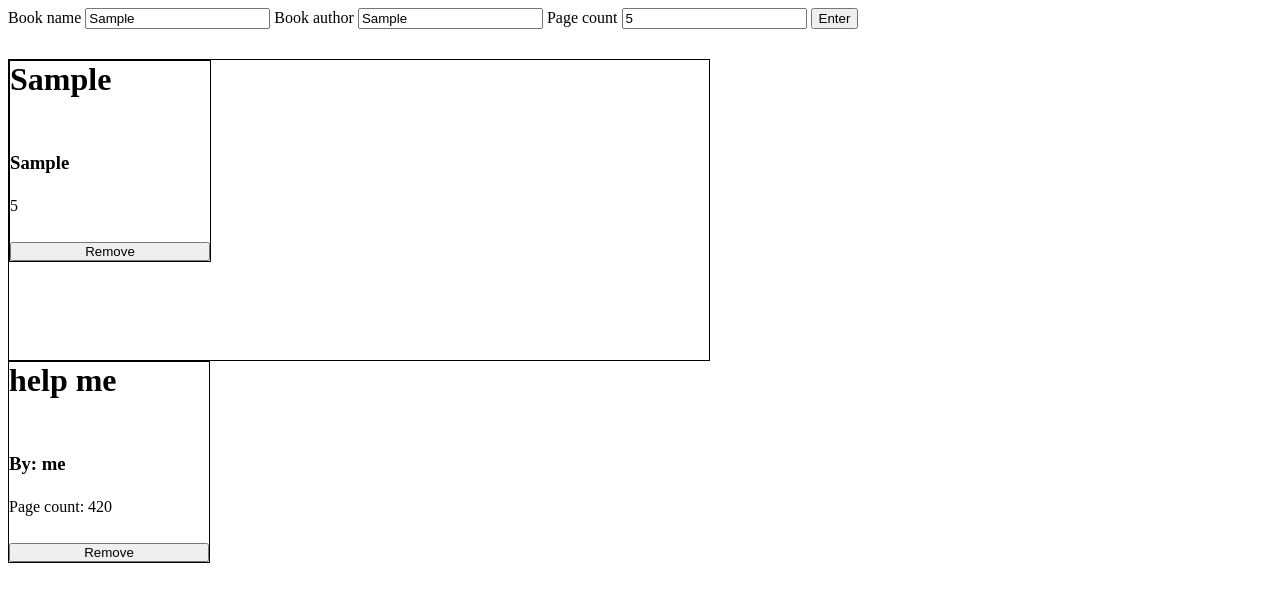
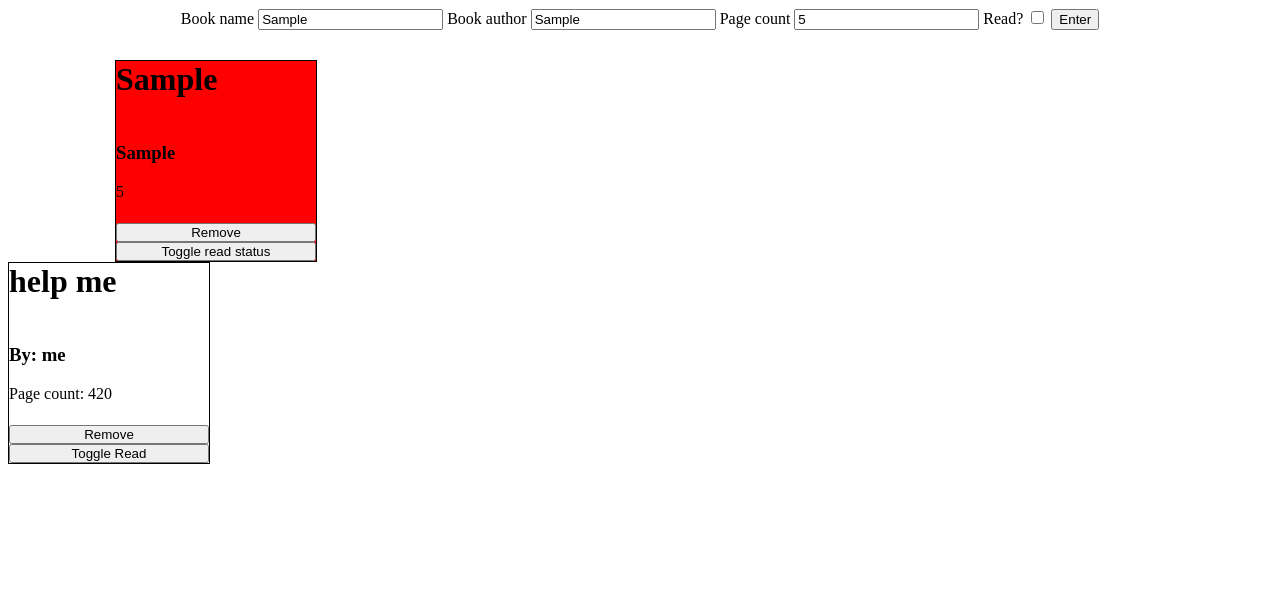
Before and after one commit to cs-cmd/odin-library, a plain HTML site: page index.html in a window 1280 px wide. Both pictures are taken after typing "Sample", "Sample", "5" into the empty fields and a click on the button "Enter". Drawn offline with Linux system fonts and the light colour scheme.

Commit message:
Added functionality to toggle read status

```diff
--- a/index.html
+++ b/index.html
@@ -7,29 +7,33 @@
     <link rel="stylesheet" href="./res/style.css">
 </head>
 <body>
+    <main class="main-content">
         <form class="book-form" id="book-form">
             <label for="book_name">Book name</label>
-        <input required id="book_name" name="book_name" type="text" placeholder="Book name...">
+            <input required id="book-name" name="book_name" type="text" placeholder="Book name...">
 
             <label for="book_author">Book author</label>
-        <input required id="book_author" name="book_author" type="text" placeholder="Book author...">
+            <input required id="book-author" name="book_author" type="text" placeholder="Book author...">
 
             <label for="page_count">Page count</label>
-        <input required id="page_count" name="page_count" type="number" placeholder="0">
+            <input required id="page-count" name="page_count" type="number" placeholder="0">
 
+            <label for="has_read">Read?</label>
+            <input type="checkbox" id="has-read-checkbox">
             <button class="submit-button" type="submit">Enter</button>
         </form>
 
         <div class="book-list">
 
         </div>
+    </main>
 
     <div class="card">
         <h1 class="title">help me</h1>
         <h3 class="author">By: me</h3>
         <p class="page-count">Page count: 420</p>
         <button class="remove-book-button">Remove</button>
-        <div class="read-indicator"></div>
+        <button class="toggle-read-button">Toggle Read</button>
     </div>
 
     <script src="./src/add-book.js"></script>
--- a/res/style.css
+++ b/res/style.css
@@ -1,22 +1,30 @@
 :root {
     --card-height: 200px;
+    --card-gap: 10px;
+    --cards-per-line: 3;
+}
+
+.main-content {
+    display: flex;
+    flex-direction: column;
+    justify-content: center;
+    align-items: center;
 }
 .book-list {
+    --grid-width: calc((var(--card-height) * var(--cards-per-line)) + ((var(--cards-per-line)-1) * var(--card-gap)));
     margin-top: 30px;
-    height: 300px;
-    width: 700px;
+    width: var(--grid-width);
     overflow: scroll;
-    border: 1px solid #000;
     display: grid;
-    grid-template-columns: repeat(auto-fill, var(--card-height));
-    gap: 10px;
-
+    grid-template-columns: repeat(5, 1fr);
+    gap: var(--card-gap);
 }
 
 .card * {
     margin: 0px;
     padding: 0px;
 }
+
 .card {
     width: var(--card-height);
     height: var(--card-height);
@@ -24,3 +32,11 @@
     display: grid;
     grid-template-rows: 1fr .5fr .5fr;
 }
+
+.is-read {
+    background-color: green;
+}
+
+.is-unread {
+    background-color: red;
+}
--- a/src/add-book.js
+++ b/src/add-book.js
@@ -14,12 +14,6 @@ let counter = 0;
 
 // books array
 let books = [];
-
-// pushes book into list, updates book list with last insert index
-function addBookToList(book) {
-    let lastInsert = books.push(book) - 1;
-    updateBookList(book, lastInsert);
-}
 
 // remove book from list and HTML element
 function removeFromList(booksDiv, bookCard) {
@@ -48,13 +42,24 @@ function removeFromList(booksDiv, bookCard) {
     booksDiv.removeChild(bookCard);
 }
 
+// toggles both, keeping one inactive and one active
+function toggleReadStatus(bookEntry) {
+    bookEntry.classList.toggle('is-read');
+    bookEntry.classList.toggle('is-unread');
+}
+
 // update book list
-function updateBookList(book) {
+function addBook(book, isRead) {
+    // insert book into array
+    books.push(book) - 1;
+
     const bookListElement = document.querySelector('.book-list');
 
 
     let bookEntry = document.createElement('div');
-    bookEntry.classList.add('card');
+    bookEntry.classList.add('card', 'is-read', 'is-unread');
+    bookEntry.classList.toggle('is-read');
+    bookEntry.classList.toggle('is-unread');
 
     // create vars for book name, author, pages, and button to remove
     let bookTitleEle = document.createElement('h1');
@@ -72,8 +77,21 @@ function updateBookList(book) {
         removeFromList(bookListElement, e.target.parentElement);
     });
 
+    if(isRead) {
+        bookEntry.classList.toggle('is-read');
+    }
+    else {
+        bookEntry.classList.toggle('is-unread');
+    }
+
+    let toggleReadButton = document.createElement('button');
+    toggleReadButton.innerText = 'Toggle read status';
+    toggleReadButton.addEventListener('click', function(e) {
+        toggleReadStatus(e.target.parentElement)
+    });
+
     // append all to book card, add book card to div
-    bookEntry.append(bookTitleEle, bookAuthorEle, bookPageCountEle, bookRemove);
+    bookEntry.append(bookTitleEle, bookAuthorEle, bookPageCountEle, bookRemove, toggleReadButton);
     bookEntry.setAttribute('counter', book.counter);
     bookListElement.appendChild(bookEntry);
 }
@@ -85,17 +103,17 @@ function validateInput(book, author, pages) {
 }
 
 function postBook() {
-    let name = document.getElementById('book_name').value;
-    let author = document.getElementById('book_author').value;
-    let pages = parseInt(document.getElementById('page_count').value);
-
+    let name = document.getElementById('book-name').value;
+    let author = document.getElementById('book-author').value;
+    let pages = parseInt(document.getElementById('page-count').value);
+    let isRead = document.getElementById('has-read-checkbox').checked;
     if (!validateInput(name, author, pages)) {
         return;
     }
 
     let b = new Book(name, author, pages, ++counter);
 
-    addBookToList(b);
+    addBook(b, isRead);
 }
 
 document.querySelector('.submit-button').addEventListener('click', function(e) {
```
Lines whose indentation alone changed are shown as unchanged.
